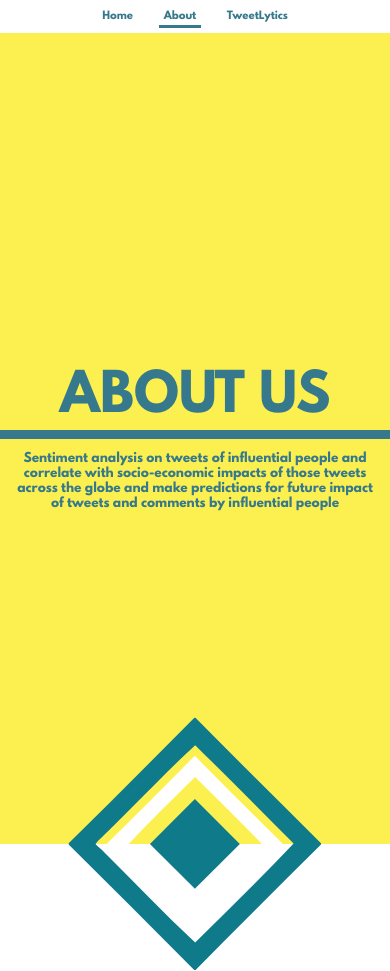
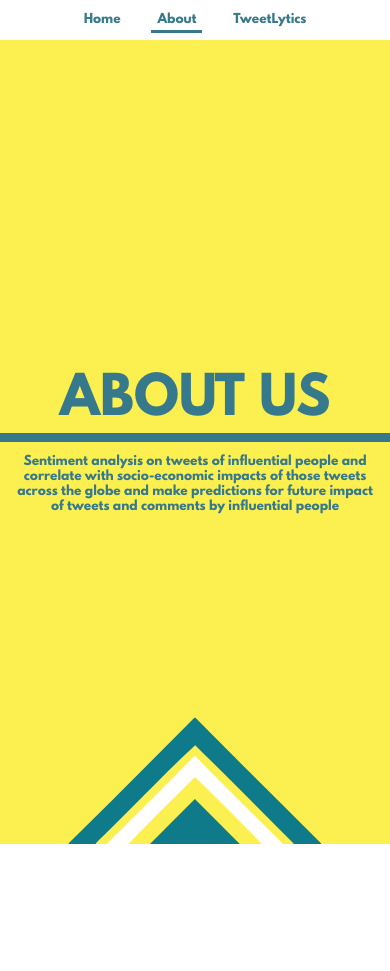
Before and after one commit to kmvbatista/tweet-sense-front, a Vue app: page /about in a window 390 px wide. After the commit the page ends 844 px from the top, so only its background shows below. Built offline with nearby package versions, Linux system fonts and the light colour scheme.

Commit message:
responsivity at home and about

```diff
--- a/src/components/FirstHeader.vue
+++ b/src/components/FirstHeader.vue
@@ -52,4 +52,9 @@ export default {
   width: 100%;
   transform: scaleY(1);
 }
+@media only screen and (max-width: 600px) {
+  .nav-bar {
+    font-size: 1.2em;
+  }
+}
 </style>
--- a/src/components/SecondHeader.vue
+++ b/src/components/SecondHeader.vue
@@ -53,4 +53,9 @@ export default {
   width: 100%;
   transform: scaleY(1);
 }
+@media only screen and (max-width: 600px) {
+  .nav-bar {
+    font-size: 1.2em;
+  }
+}
 </style>
--- a/src/pages/About.vue
+++ b/src/pages/About.vue
@@ -28,6 +28,8 @@ export default {
   display: flex;
   background-color: var(--color-yellow);
   flex-direction: column;
+  position: relative;
+  overflow: hidden;
 }
 .title {
   word-spacing: normal;
--- a/src/pages/Home.vue
+++ b/src/pages/Home.vue
@@ -29,7 +29,10 @@ export default {
   height: 100vh;
   width: 100vw;
   display: flex;
+  position: fixed;
   flex-direction: column;
+  position: relative;
+  overflow: hidden;
 }
 .button {
   /* color: var(--color-green); */
```
